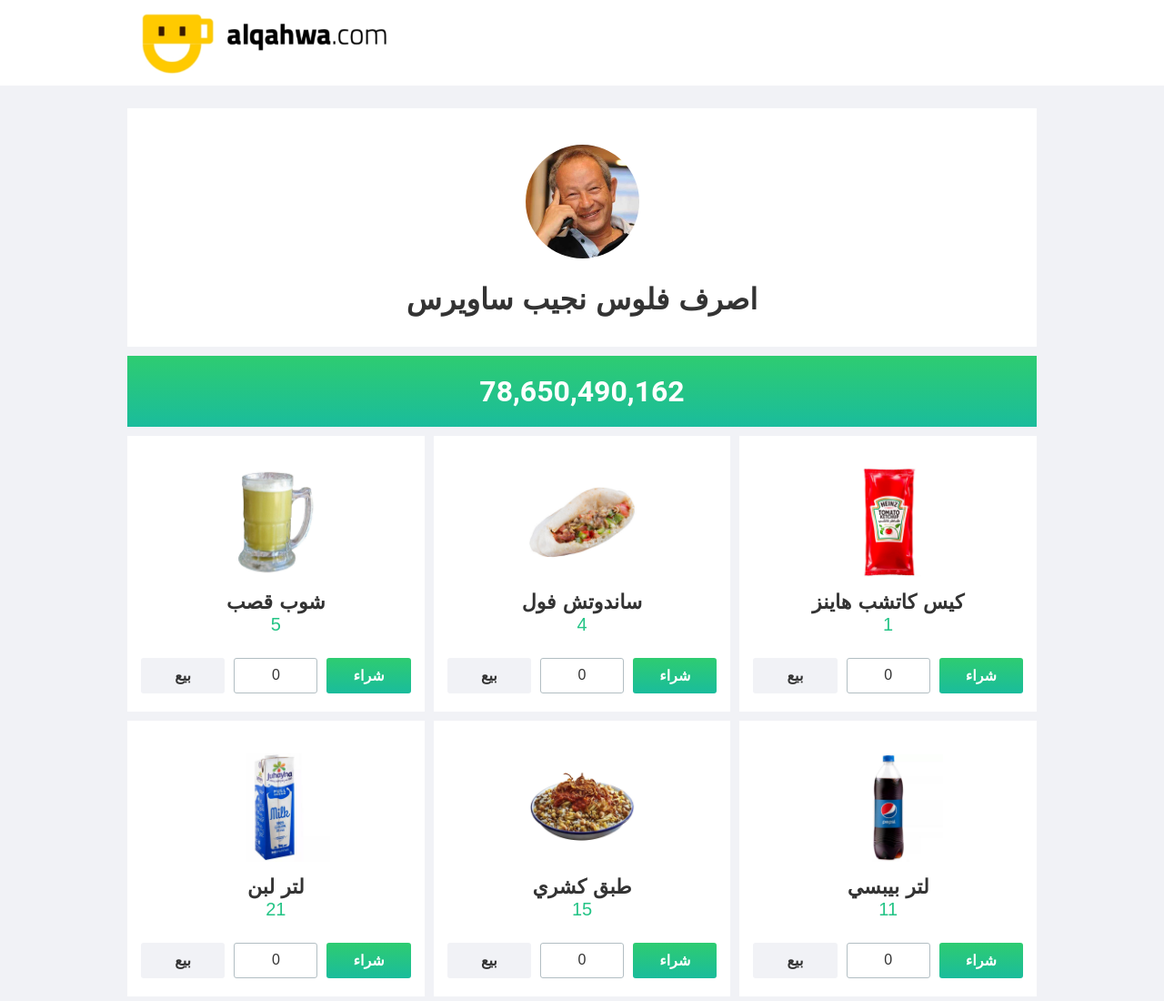
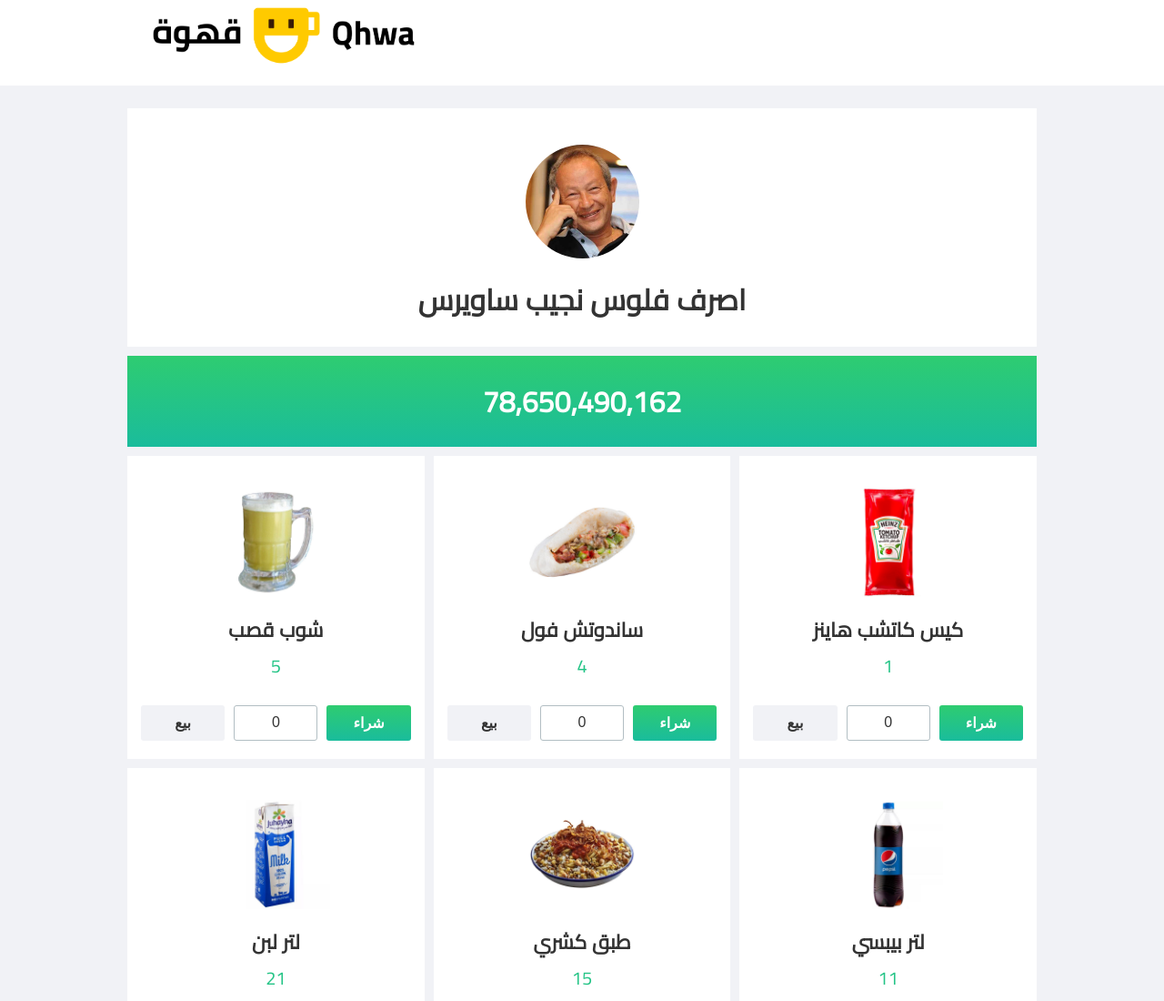
Before and after one commit to sam7Test/sawiris, a plain HTML site: page pages/spend.html in a window 1280 px wide. Shown: the top 1100 px of the page at 91% size. Drawn offline with Linux system fonts and the light colour scheme.

Commit message:
update logo and font

```diff
--- a/pages/spend.html
+++ b/pages/spend.html
@@ -7,6 +7,7 @@
     <meta name="viewport" content="width=device-width, initial-scale=1.0">
     <link href="../style/style.css" rel="stylesheet">
     <link rel="stylesheet" href="https://cdnjs.cloudflare.com/ajax/libs/font-awesome/4.7.0/css/font-awesome.min.css">
+    <link rel="stylesheet" href="https://fonts.googleapis.com/css?family=Cairo">
     <title>Sawiris</title>
     <link rel="icon" type="image/x-icon" href="../images/favicon.ico">
     <!-- Primary Meta Tags -->
@@ -34,7 +35,7 @@
     <div class="header-wrapper">
         <div class="header-inner">
             <a class="header-site-link">
-                <img src="../images/logo.jpeg" height="90px" /></a>
+                <img src="../images/blacklogo.png" height="90px" /></a>
         </div>
     </div>
     <div class="container">
--- a/style/style.css
+++ b/style/style.css
@@ -7,7 +7,7 @@ html {
     -webkit-font-smoothing: antialiased;
     box-sizing: border-box;
     color: #000;
-    font-family: Roboto, sans-serif;
+    font-family: "Cairo",Roboto, sans-serif;
 }
 
 *,
@@ -19,7 +19,6 @@ html {
 
 body {
     background: #f1f2f6;
-    font-family: OpenSans, sans-serif;
     margin: 0;
     padding: 0;
 }
@@ -63,7 +62,6 @@ body {
     word-spacing: 1px;
     -webkit-text-size-adjust: 100%;
     -webkit-font-smoothing: antialiased;
-    font-family: Roboto, sans-serif;
     font-size: 30px;
     font-weight: 700;
     box-sizing: border-box;
@@ -106,7 +104,6 @@ body {
     background: linear-gradient(180deg, #2ecc71, #1abc9c);
     padding: 20px;
     margin: 10px 0;
-    font-family: Roboto, sans-serif;
     font-size: 32px;
     font-weight: 700;
     text-align: center;
```
Also changed, not shown: images/blacklogo.png (added), images/whitelogo.png (added).
